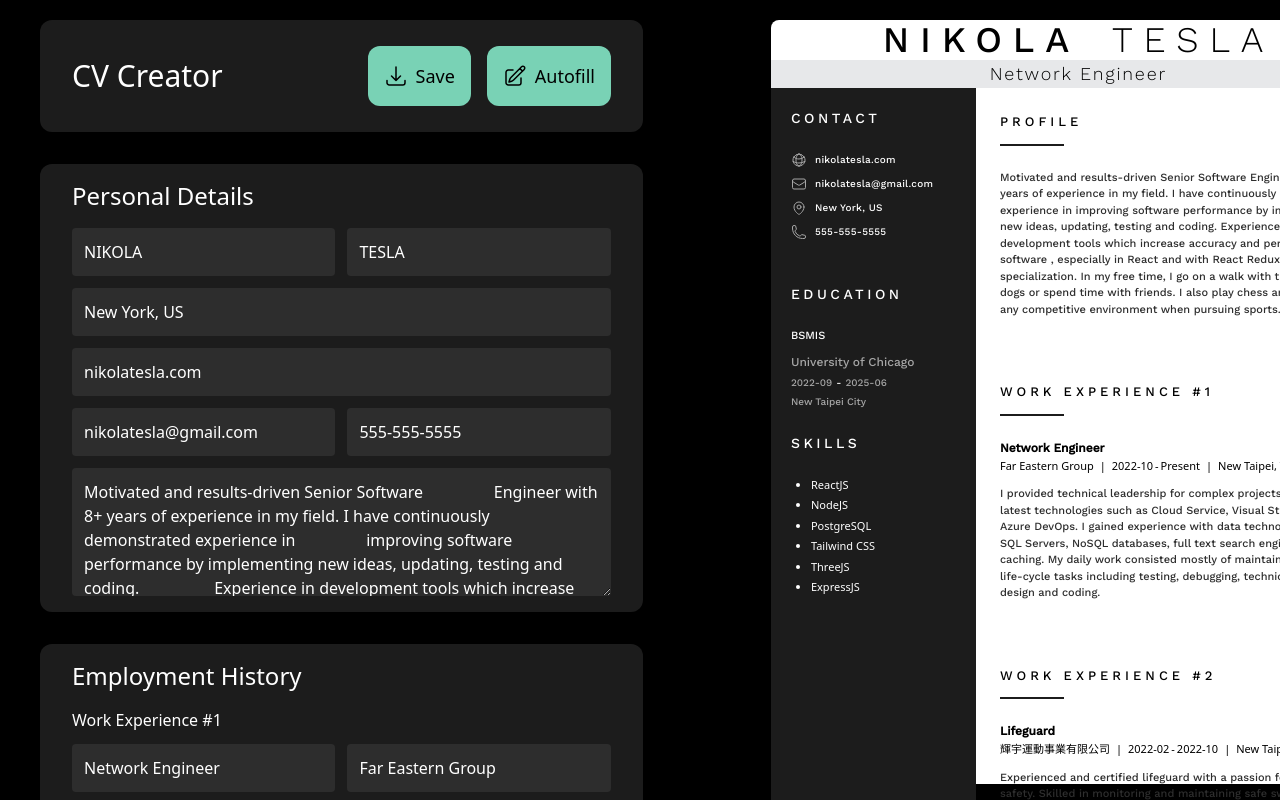
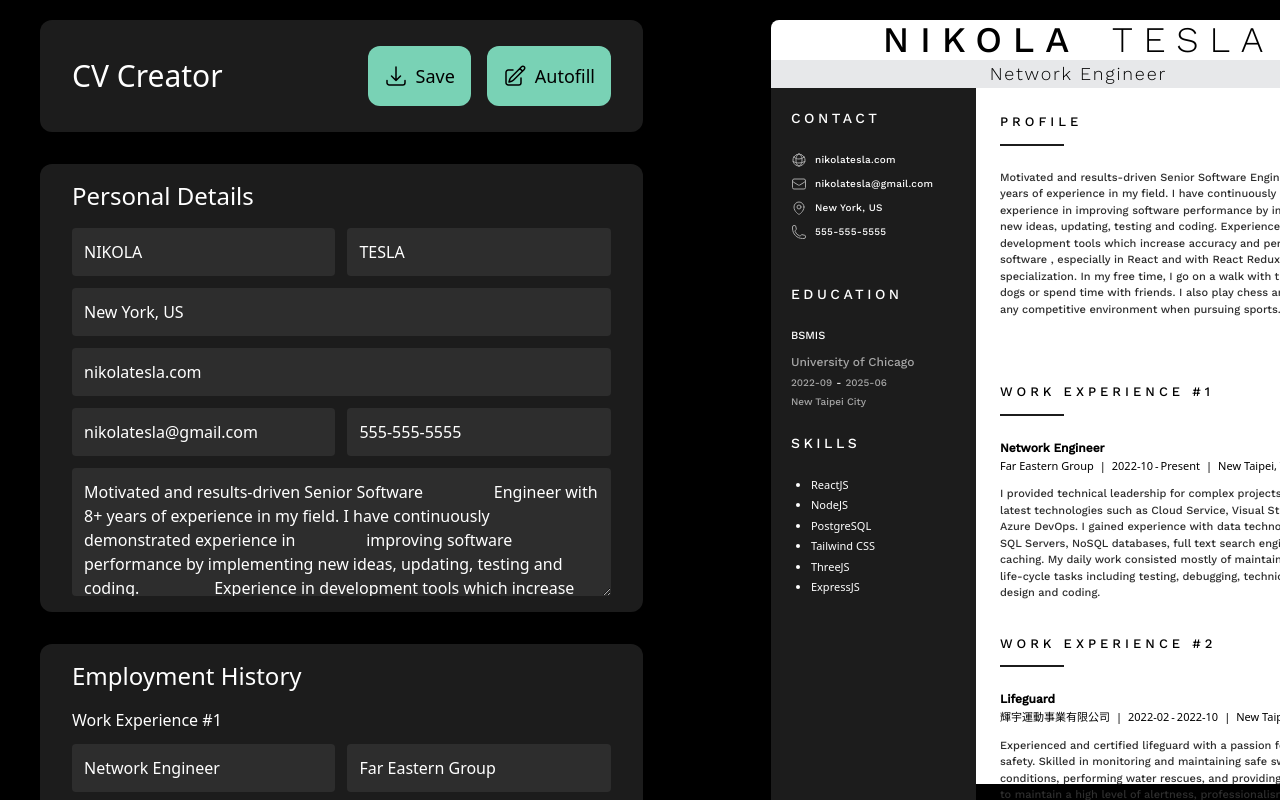
Before and after one commit to aScHEABL/cv-project, a React (Create React App) app: page / in a window 1280 px wide. Both pictures are taken after a click on the button "Autofill". Shown: the top 800 px of the page. Built offline with nearby package versions, Linux system fonts and the light colour scheme.

Commit message:
fix: padding bottom of work experience

```diff
--- a/src/components/Content.js
+++ b/src/components/Content.js
@@ -5,7 +5,7 @@ const Content = () => {
     const [cvState] = useCvContext();
 
     const jobNodes = cvState.jobs.map((job) => (
-        <div key={job.id} className="flex flex-wrap gap-3 pb-8">
+        <div key={job.id} className="flex flex-wrap gap-3">
             <h3 className="w-full font-work-sans text-[13px] tracking-[4px]">WORK EXPERIENCE #{job.id + 1}</h3>
             <div className="h-0.5 w-16 bg-component-gray" />
             <div className="h-0 w-full"></div>
```
